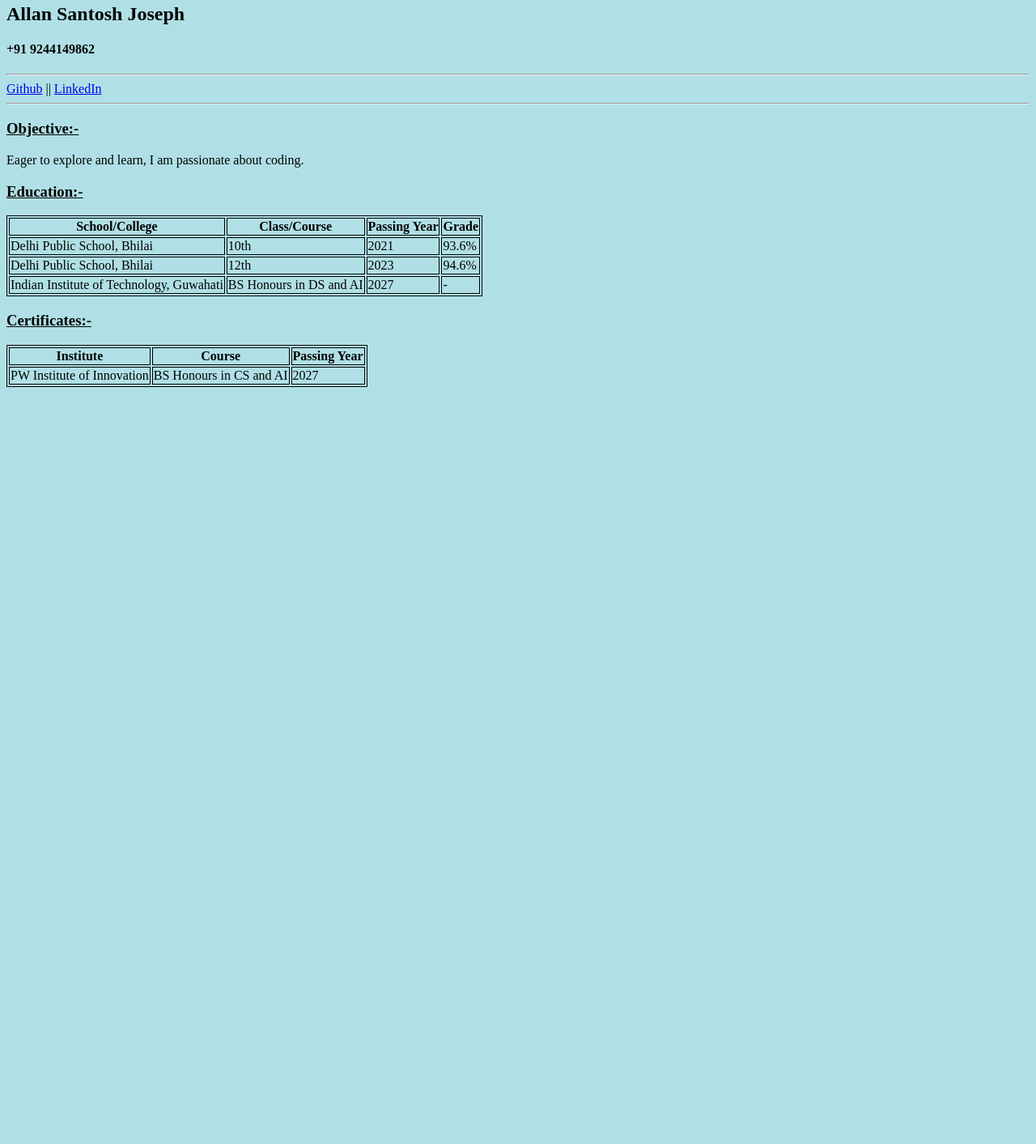
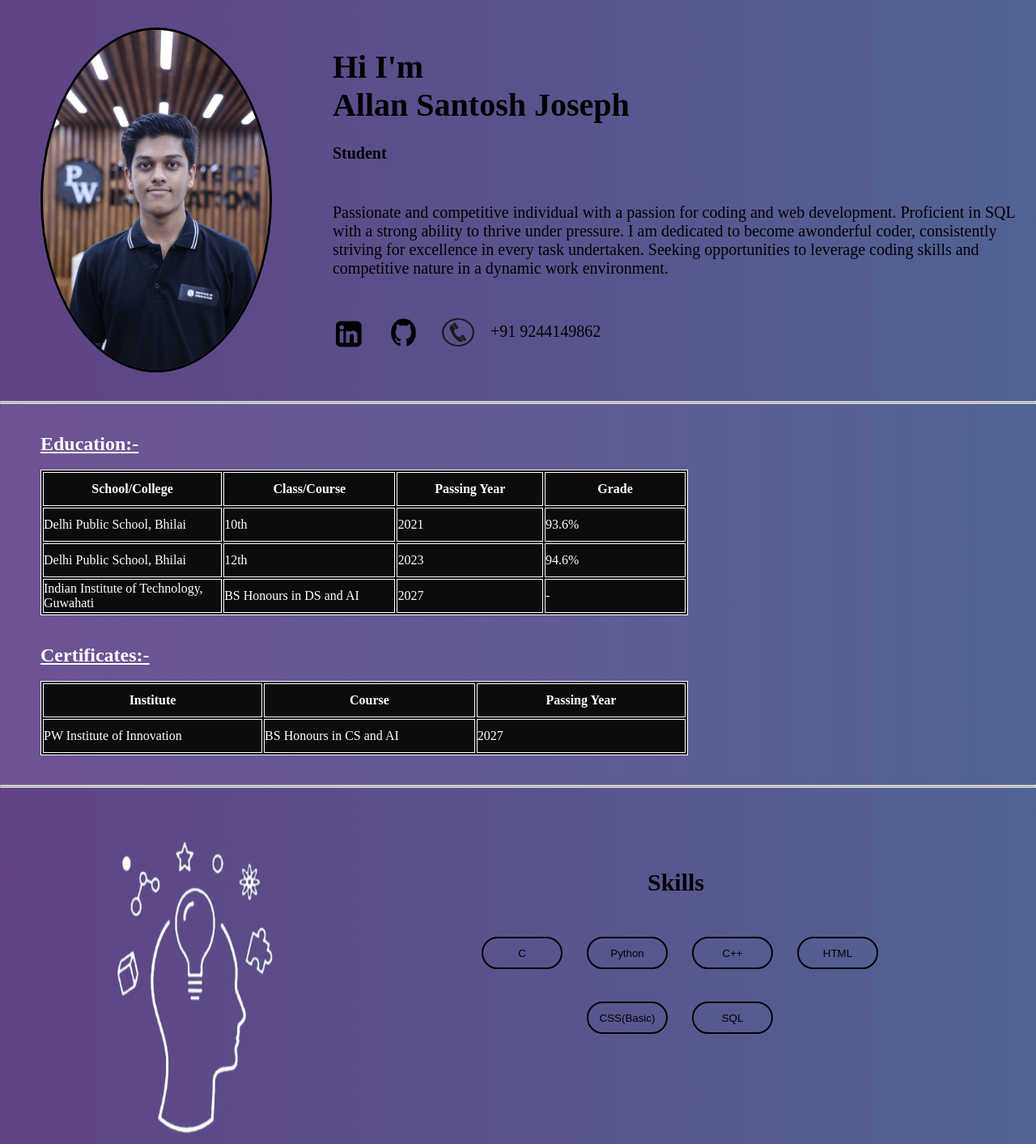
Before and after one commit to Allan-pwioi-1/Portfolio_V1, a plain HTML site: page index.html in a window 1280 px wide. Shown: the part 16-1429 px from the top of the page at 81% size. Before the commit the page ends 800 px from the top, so only its background shows below. Drawn offline with Linux system fonts and the light colour scheme.

Commit message:
second commit

```diff
--- a/index.html
+++ b/index.html
@@ -5,23 +5,30 @@
     <meta name="viewport" content="width=device-width, initial-scale=1.0">
     <title>Allan's Resume</title>
     <link rel="icon" type="image/x-icon" href="./22731542.jpg">
+    <link rel="stylesheet" href="style.css">
 </head>
-<style>
-table, th, td{
-        border:1px solid black;
-}
-</style>
-<body style="background-color:powderblue;">
-    <h2><b>Allan Santosh Joseph</b></h2>
-    <h4>+91 9244149862</h4>
-    <hr/>
-    <a href="https://github.com/Allan-pwioi-1" Target="_blank">Github</a>
-    <span>||</span>
-    <a href="https://www.linkedin.com/in/allan-santosh-joseph/" Target="_blank">LinkedIn</a>
-    <hr/>
-    <h3><b><u>Objective:-</u></b></h3>
-    <p>Eager to explore and learn, I am passionate about coding.</p>
-    <h3><u><b>Education:-</b></u></h3>
+<body>
+    <div class="intro">
+        <img src="Allan PWIOI photo.jpg" alt="profile picture" height="420px" width="420px">
+        <div class="myself">
+            <h1 class="hi">Hi I'm</h1>
+            <h1><b>Allan Santosh Joseph</b></h1>
+            <h4>Student</h4>
+            <p>Passionate and competitive individual with a passion for coding and web development. Proficient in SQL with a strong ability to thrive under pressure. I am dedicated to become awonderful coder, consistently striving for excellence in every task undertaken. Seeking opportunities to leverage coding skills and competitive nature in a dynamic work environment.</p>
+            <div class="cont">
+                <a href="https://www.linkedin.com/in/allan-santosh-joseph/" target="_blank"><img src="linkedIn_logo-removebg-preview.png" alt="linkedIn" height="40px" width="40px"></a>
+                <a href="https://github.com/allanjoseph01" target="_blank"><img src="github_logo-removebg-preview.png" alt="github" height="35px" width="55px"></a>
+                <img src="phone-removebg-preview.png" alt="phone" height="35px" width="40px">
+                <p>+91 9244149862</p>
+            </div>
+        </div>
+    </div>
+    <hr>
+    <hr>
+    <div class="Education">
+        <br><br>
+        <h2><u><b>Education:-</b></u></h2>
+        <br>
         <table>
             <tr>
                 <th>School/College</th>
@@ -48,7 +55,8 @@ table, th, td{
                 <td>-</td>
             </tr>
         </table>
-    <h3><b><u>Certificates:-</u></b></h3>
+        <br><br>
+        <h2><b><u>Certificates:-</u></b></h2><br>
         <table>
             <tr>
                 <th>Institute</th>
@@ -61,6 +69,42 @@ table, th, td{
                 <td>2027</td>
             </tr>
         </table>
-
+        <br>
+        <br>
+    </div>
+    <hr>
+    <hr>
+    <div class="Skills">
+        <img src="skills-removebg-preview.png" alt="skills photo" height="500px" width="500px">
+        <div class="skillList">
+            <h2>Skills</h2>
+            <div class="skillset">
+                <div class="skillset1">
+                    <button>C</button>
+                    <button>Python</button>
+                    <button>C++</button>
+                    <button>HTML</button>
+                </div>
+                <div class="skillset2">
+                    <button>CSS(Basic)</button>
+                    <button>SQL</button>
+                </div>
+            </div>
+        </div>
+    </div>
+    <hr>
+    <hr>
+    <div class="projects">
+        <div class="card">
+            <div class="content">
+                <a href="https://adobecloneallan.vercel.app/" target="_blank"><img src="Adobe clone 1.png" alt="clone photo" height="300px" width="640px" style="border-radius: 25px;"></a>
+                <p>I made a clone of Home page of Adobe using HTML and CSS.</p>
+            </div>
+        </div>
+        <img src="projects_photo__1_-removebg-preview.png" alt="project photo" height="375px" width="400px" style="margin-left: 40px; margin-top: 50px;">
+    </div>
+    <div class="contact">
+        <br><br><hr><hr><br><br>
+    </div>
 </body>
 </html>
--- /dev/null
+++ b/style.css
@@ -0,0 +1,144 @@
+table, th, td{
+    border:1px solid rgb(255, 255, 255);
+    background-color: rgb(13, 12, 12);
+    color: white;
+    height: 40px;
+    width: 800px;
+    margin-left: 50px;
+}
+.intro{
+    background-image: linear-gradient(90deg, #614385 , #516395);
+}
+a{
+    text-decoration: none;
+    color: aliceblue;
+}
+a:hover{
+    color:aqua;
+}
+.intro>img{
+    border-radius: 200%;
+    border-style:solid;
+    margin-top: 50px;
+    margin-left: 50px;
+    border-color: black;
+    margin-bottom: 35px;
+}
+.intro{
+    display: flex;
+    flex-direction: row;
+}
+*{
+    padding: 0px;
+    margin: 0px;
+}
+.myself{
+    display: flex;
+    flex-direction: column;
+    margin-left: 75px;
+}
+.myself>h1{
+    margin-top: 20pxpx;
+    font-size: 40px;
+}
+.myself>h4{
+    margin-top: 25px;
+    font-size: 20px;
+}
+.hi{
+    margin-top: 75px;
+}
+.myself>p{
+    margin-top: 50px;
+    font-size: 20px;
+}
+.Education{
+    background-image: linear-gradient(90deg, #6f5292 , #516395);
+    color: white;
+}
+.Education>h2{
+    margin-left: 50px;
+}
+.Skills{
+    background-image: linear-gradient(90deg, #614385 , #516395);
+    display: flex;
+    flex-direction: row;
+}
+.skillList{
+    display: flex;
+    flex-direction: column;
+    gap: 20px;
+    margin-top: 50px;
+}
+.skillList>h2{
+    margin-left: 300px;
+    margin-top: 50px;
+    font-size: 30px;
+}
+.skillset{
+    display: flex;
+    flex-direction: column;
+    gap: 40px;
+    margin-top: 30px;
+}
+button{
+    background-color: transparent;
+    border-radius: 25px;
+    width: 100px;
+    height: 40px;
+    border-style: solid;
+}
+button:hover{
+    color: white;
+    background-color: black;
+}
+.skillset1{
+    display: flex;
+    flex-direction: row;
+    gap: 30px;
+    margin-left: 95px;
+}
+.skillset2{
+    display: flex;
+    flex-direction: row;
+    gap: 30px;
+    margin-left: 225px;
+}
+.projects{
+    background-image: linear-gradient(90deg, #614385 , #516395);
+    display: flex;
+    flex-direction: row;
+}
+.card{
+    border-radius: 25px;
+    border-style: solid;
+    border-color: black;
+    height: 400px;
+    width: 700px;
+    margin-top: 50px;
+    margin-left: 50px;
+}
+.content{
+    display: flex;
+    flex-direction: column;
+    gap: 30px;
+    margin-top: 30px;
+    margin-left: 30px;
+}
+.content>p{
+    margin-left: 20px;
+    font-size: 23px;
+}
+.contact{
+    background-image: linear-gradient(90deg, #614385 , #516395);
+}
+.cont{
+    display: flex;
+    flex-direction: row;
+    gap: 20px;
+    margin-top: 50px;
+}
+.cont>p{
+    font-size: 20px;
+    margin-top: 5px;
+}
```
Also changed, not shown: Adobe clone 1.png (added), Allan PWIOI photo.jpg (added), allan linkdin1.jpg (added), github_logo-removebg-preview.png (added), linkedIn_logo-removebg-preview.png (added), phone-removebg-preview.png (added), projects_photo__1_-removebg-preview.png (added), skills-removebg-preview.png (added), skills.jpg (added). Lines whose indentation alone changed are shown as unchanged.
